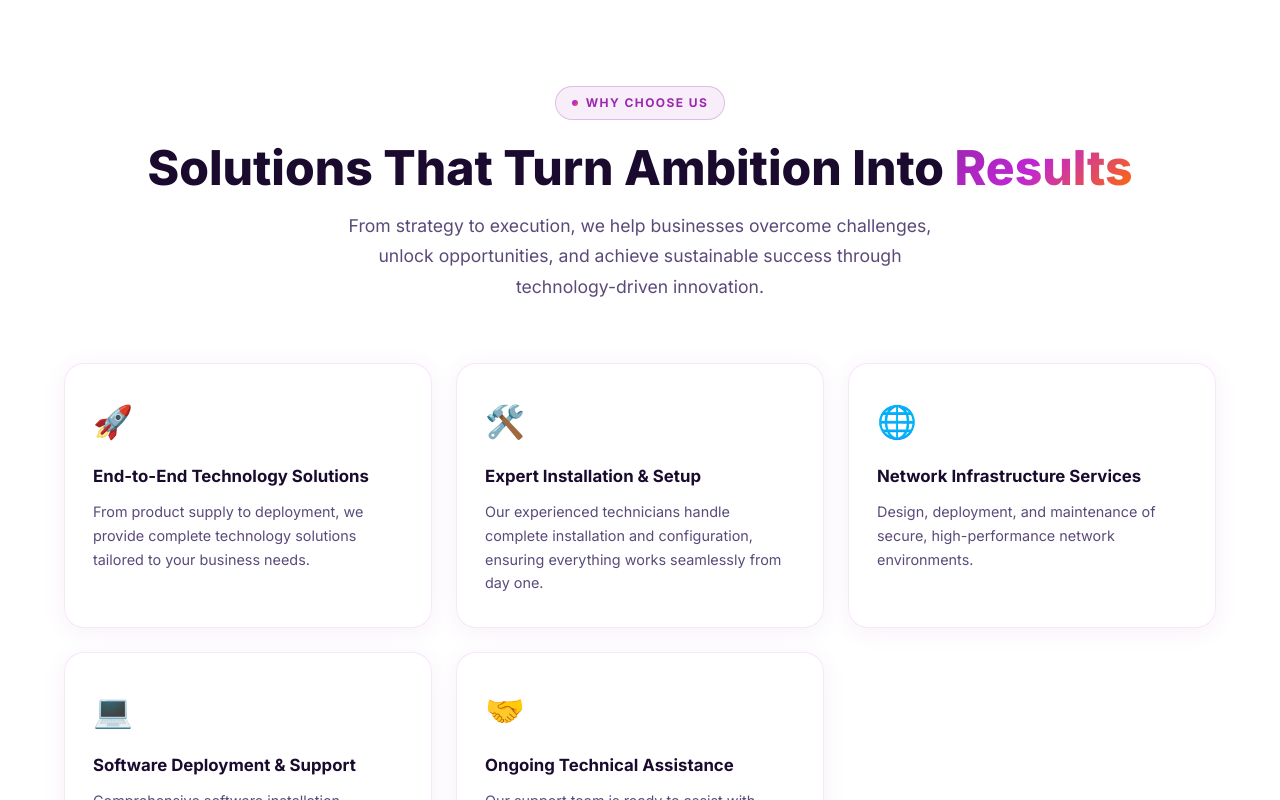
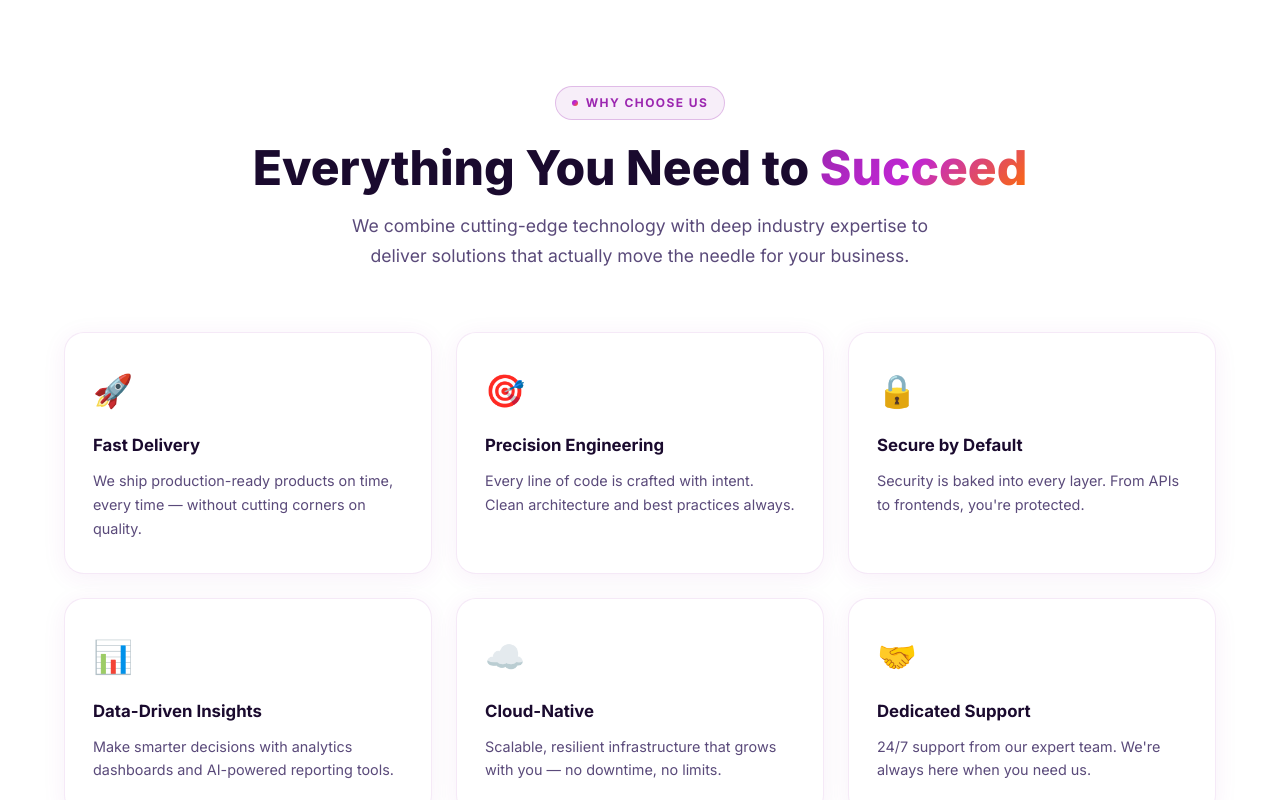
Before and after one commit to ZARYZ-Connect/Yotechno2, a React (Vite) app in the folder frontend/: page / in a window 1280 px wide. Shown: the part 1320-2120 px from the top of the page. Built offline with nearby package versions, Linux system fonts and the light colour scheme.

Commit message:
Update features list and titles to new design

```diff
--- a/frontend/src/pages/Home.jsx
+++ b/frontend/src/pages/Home.jsx
@@ -5,28 +5,33 @@ import heroImg from '../assets/hero.png'
 const features = [
   {
     icon: '🚀',
-    title: 'End-to-End Technology Solutions',
-    desc: 'From product supply to deployment, we provide complete technology solutions tailored to your business needs.',
+    title: 'Fast Delivery',
+    desc: 'We ship production-ready products on time, every time — without cutting corners on quality.',
   },
   {
-    icon: '🛠️',
-    title: 'Expert Installation & Setup',
-    desc: 'Our experienced technicians handle complete installation and configuration, ensuring everything works seamlessly from day one.',
+    icon: '🎯',
+    title: 'Precision Engineering',
+    desc: 'Every line of code is crafted with intent. Clean architecture and best practices always.',
   },
   {
-    icon: '🌐',
-    title: 'Network Infrastructure Services',
-    desc: 'Design, deployment, and maintenance of secure, high-performance network environments.',
+    icon: '🔒',
+    title: 'Secure by Default',
+    desc: "Security is baked into every layer. From APIs to frontends, you're protected.",
   },
   {
-    icon: '💻',
-    title: 'Software Deployment & Support',
-    desc: 'Comprehensive software installation, configuration, troubleshooting, and maintenance to keep your operations running smoothly.',
+    icon: '📊',
+    title: 'Data-Driven Insights',
+    desc: 'Make smarter decisions with analytics dashboards and AI-powered reporting tools.',
+  },
+  {
+    icon: '☁️',
+    title: 'Cloud-Native',
+    desc: 'Scalable, resilient infrastructure that grows with you — no downtime, no limits.',
   },
   {
     icon: '🤝',
-    title: 'Ongoing Technical Assistance',
-    desc: 'Our support team is ready to assist with technical issues, maintenance, and ongoing service whenever technical challenges arise.',
+    title: 'Dedicated Support',
+    desc: "24/7 support from our expert team. We're always here when you need us.",
   },
 ]
 
@@ -111,10 +116,10 @@ export default function Home() {
           <div className="home-section-header">
             <div className="section-label">Why Choose Us</div>
             <h2 className="section-title">
-              Solutions That Turn Ambition Into <span className="gradient-text">Results</span>
+              Everything You Need to <span className="gradient-text">Succeed</span>
             </h2>
             <p className="section-subtitle">
-              From strategy to execution, we help businesses overcome challenges, unlock opportunities, and achieve sustainable success through technology-driven innovation.
+              We combine cutting-edge technology with deep industry expertise to deliver solutions that actually move the needle for your business.
             </p>
           </div>
 
```
